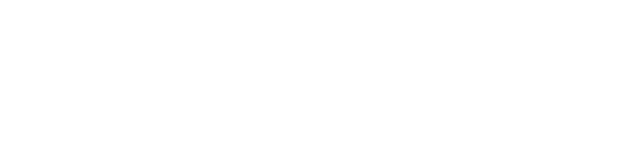
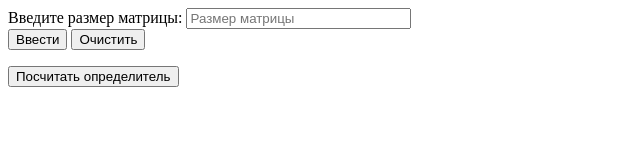
Before and after one commit to osemeniha/lab1_mp, a plain HTML site: page index.html in a window 1280 px wide. Shown: the whole page, without its empty margins (0-640 px from the left). Drawn offline with Linux system fonts and the light colour scheme.

Commit message:
added buttons
commit 4

```diff
--- a/index.html
+++ b/index.html
@@ -7,7 +7,17 @@
     <body>
         <div class="parent">
             <div class="block">
+                <label>Введите размер матрицы:</label>
+                <input type="text" class="text" id="size" size="25" maxlength="20" placeholder="Размер матрицы" >
+                <br>
+                <input type="button" class = "but" onclick="AddTable()" value="Ввести">
+                <input type="button"  class = "but" onclick="Clear(); document.getElementById('table').style.display='none' " value="Очистить">
+                <div class="table" id = "table">
+                    <p id = "text"></p>
+                    <table id="node" >
 
+                    </table>
+                    <input type="button" onclick="Evaluate()" value="Посчитать определитель">
             </div>
         </div>
     </body>
```
